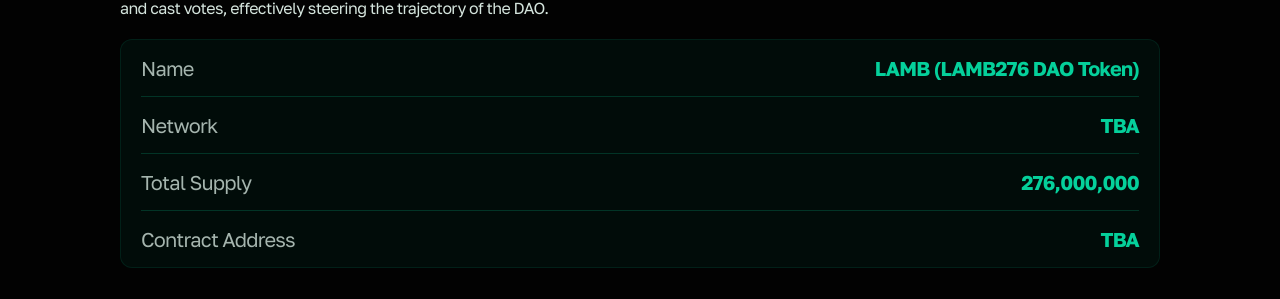
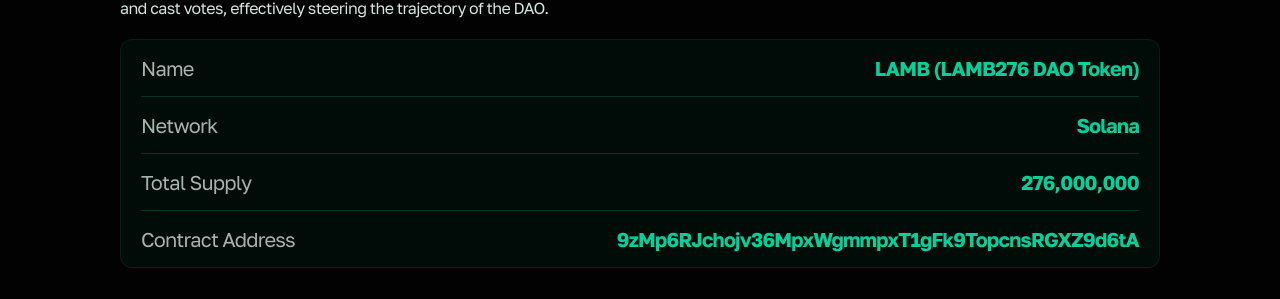
Before and after one commit to Lamb276/lamb276-landing, a React (Vite) app: page /gold-paper in a window 1280 px wide. Shown: the part 5450-5749 px from the top of the page. Built offline with nearby package versions, Linux system fonts and the light colour scheme.

Commit message:
: Gold Paper Content Update
Network, Contract Address

```diff
--- a/src/pages/GoldPaper.jsx
+++ b/src/pages/GoldPaper.jsx
@@ -496,7 +496,7 @@
                         </DetailRow>
                         <DetailRow>
                             <span>Network</span>
-                            <strong>TBA</strong>
+                            <strong>Solana</strong>
                         </DetailRow>
                         <DetailRow>
                             <span>Total Supply</span>
@@ -504,7 +504,9 @@
                         </DetailRow>
                         <DetailRow>
                             <span>Contract Address</span>
-                            <strong>TBA</strong>
+                            <strong>
+                                9zMp6RJchojv36MpxWgmmpxT1gFk9TopcnsRGXZ9d6tA
+                            </strong>
                         </DetailRow>
                     </TokenDetailBox>
 
```
